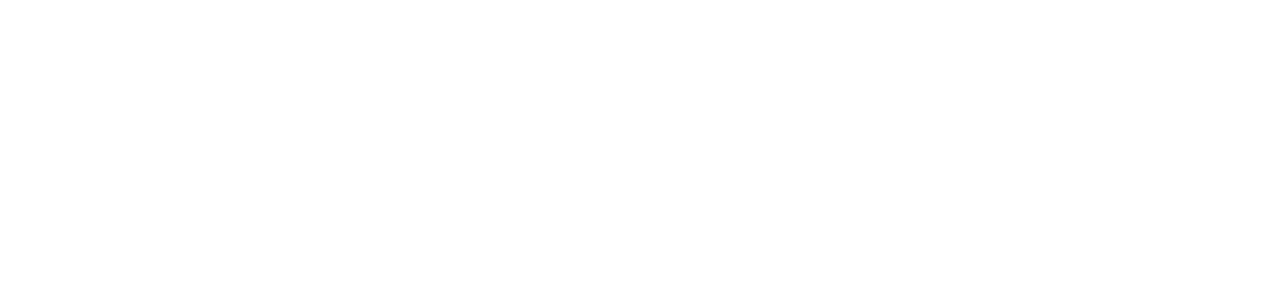
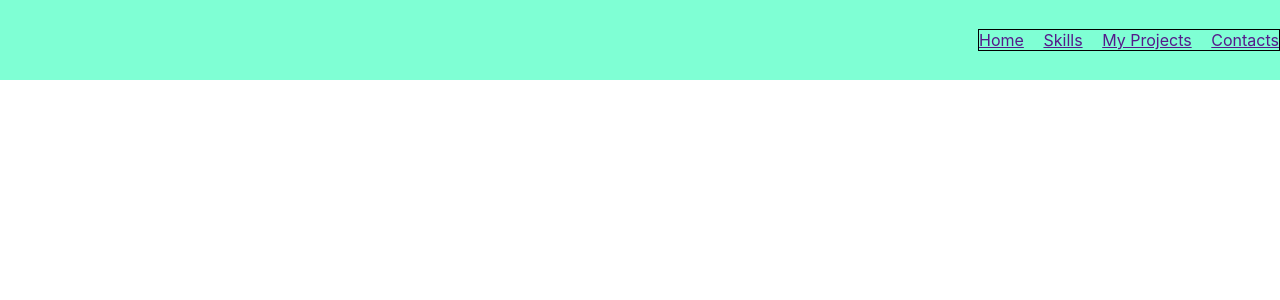
Before and after one commit to Anastasiya-la/portfolio, a React (Create React App) app: page / in a window 1280 px wide. Shown: the top 300 px of the page. Built offline with nearby package versions, Linux system fonts and the light colour scheme.

Commit message:
initial structure of header and nav

```diff
--- a/src/App.tsx
+++ b/src/App.tsx
@@ -1,13 +1,13 @@
 import React from 'react';
-import logo from './logo.svg';
 import './App.css';
+import Header from "./header/Header";
 
 function App() {
-  return (
-    <div className="App">
-
-    </div>
-  );
+    return (
+        <div className="App">
+            <Header/>
+        </div>
+    );
 }
 
 export default App;
--- /dev/null
+++ b/src/header/Header.js
@@ -0,0 +1,13 @@
+import React from 'react';
+import style from './Header.module.css'
+import Nav from "../nav/Nav";
+
+const Header = () => {
+    return (
+        <div className={style.header}>
+            <Nav/>
+        </div>
+    );
+}
+
+export default Header;
--- /dev/null
+++ b/src/header/Header.module.css
@@ -0,0 +1,7 @@
+.header {
+    height: 80px;
+    display: flex;
+    justify-content: flex-end;
+    align-items: center;
+    background-color: aquamarine;
+}
--- /dev/null
+++ b/src/nav/Nav.js
@@ -0,0 +1,15 @@
+import React from 'react';
+import style from './Nav.module.css'
+
+const Nav = () => {
+    return (
+        <div className={style.nav}>
+            <a href="">Home</a>
+            <a href="">Skills</a>
+            <a href="">My Projects</a>
+            <a href="">Contacts</a>
+        </div>
+    );
+}
+
+export default Nav;
--- /dev/null
+++ b/src/nav/Nav.module.css
@@ -0,0 +1,6 @@
+.nav {
+    width: 300px;
+    display: flex;
+    justify-content: space-between;
+    border: 1px solid;
+}
```
